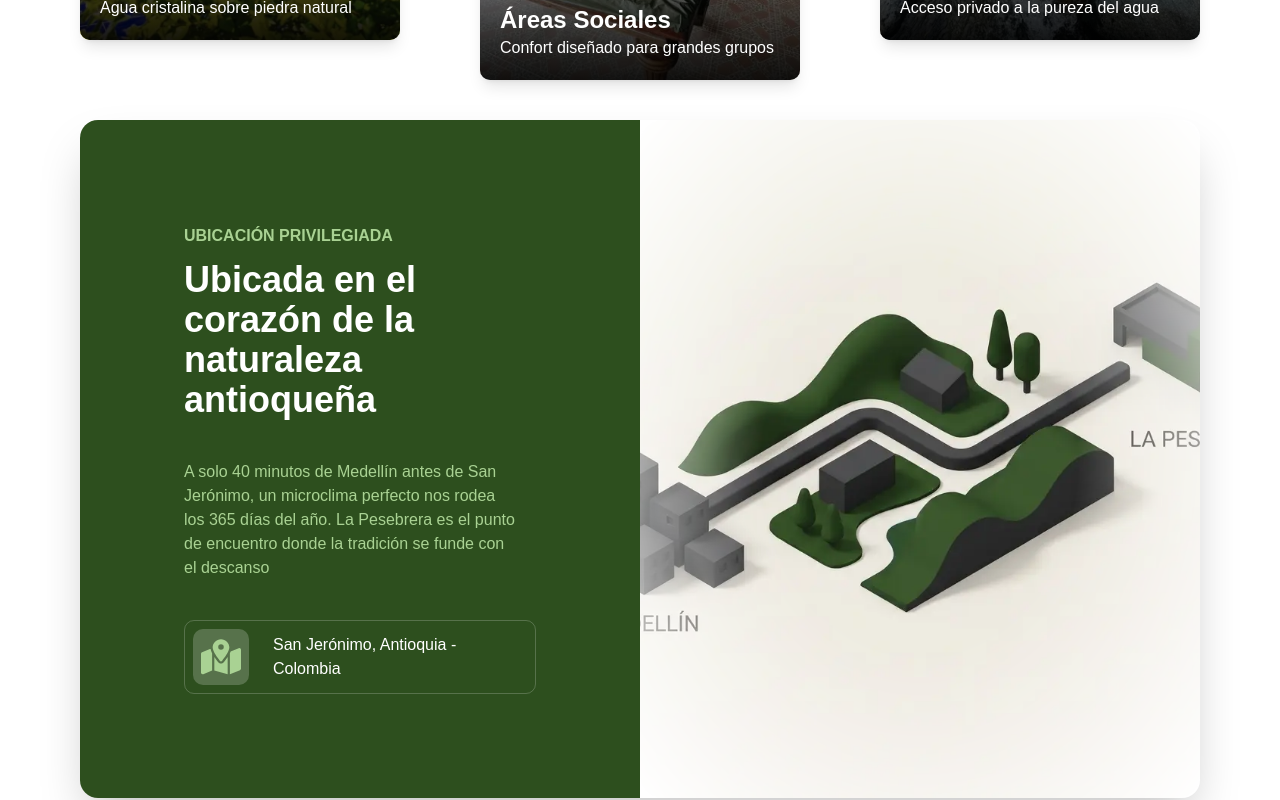
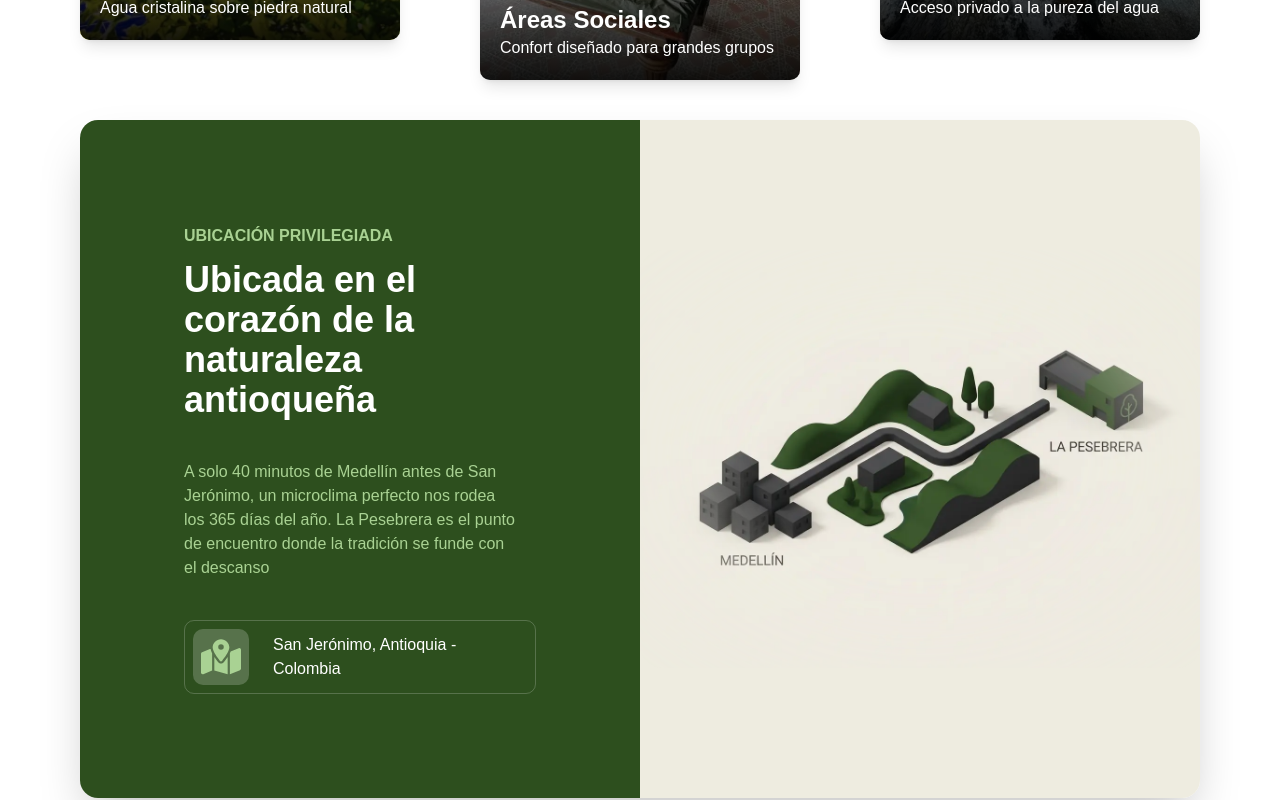
Before and after one commit to scarlos723/finca-la-pesebrera, a React (Vite) app: page / in a window 1280 px wide. Shown: the part 1560-2360 px from the top of the page. Built offline with nearby package versions, Linux system fonts and the light colour scheme.

Commit message:
update image turco

```diff
--- a/src/components/Experience.tsx
+++ b/src/components/Experience.tsx
@@ -121,7 +121,7 @@ export const Experience = () => {
                 </div>
               </div>
               <div className="grid place-content-center">
-                <div className="border-5 border-white rounded-md size-40 overflow-hidden rotate-6 translate-y-2">
+                <div className="border-5 border-white rounded-md size-60 lg:size-40 overflow-hidden rotate-6 translate-y-2">
                   <img
                     className="w-full h-full object-cover"
                     src={turkishbath}
--- a/src/components/Location.tsx
+++ b/src/components/Location.tsx
@@ -29,9 +29,9 @@ export const Location = () => {
             <p className="text-white">San Jerónimo, Antioquia - Colombia</p>
           </a>
         </div>
-        <div className="">
+        <div className="flex items-center bg-[#EEECE0]">
           <img
-            className="w-full h-full object-cover rounded-3xl"
+            className="w-full object-cover rounded-3xl"
             src={map}
             alt="Mapa de la ubicación"
             style={{
--- a/src/index.css
+++ b/src/index.css
@@ -16,7 +16,7 @@ body {
 
 @theme inline {
     --font-heading: var(--font-sans);
-	--font-sans: 'Geist Variable', sans-serif;
+    --font-sans: "Geist Variable", sans-serif;
     --color-sidebar-ring: var(--sidebar-ring);
     --color-sidebar-border: var(--sidebar-border);
     --color-sidebar-accent-foreground: var(--sidebar-accent-foreground);
```
Also changed, not shown: src/assets/recent/turco.webp. Lines whose indentation alone changed are shown as unchanged.
